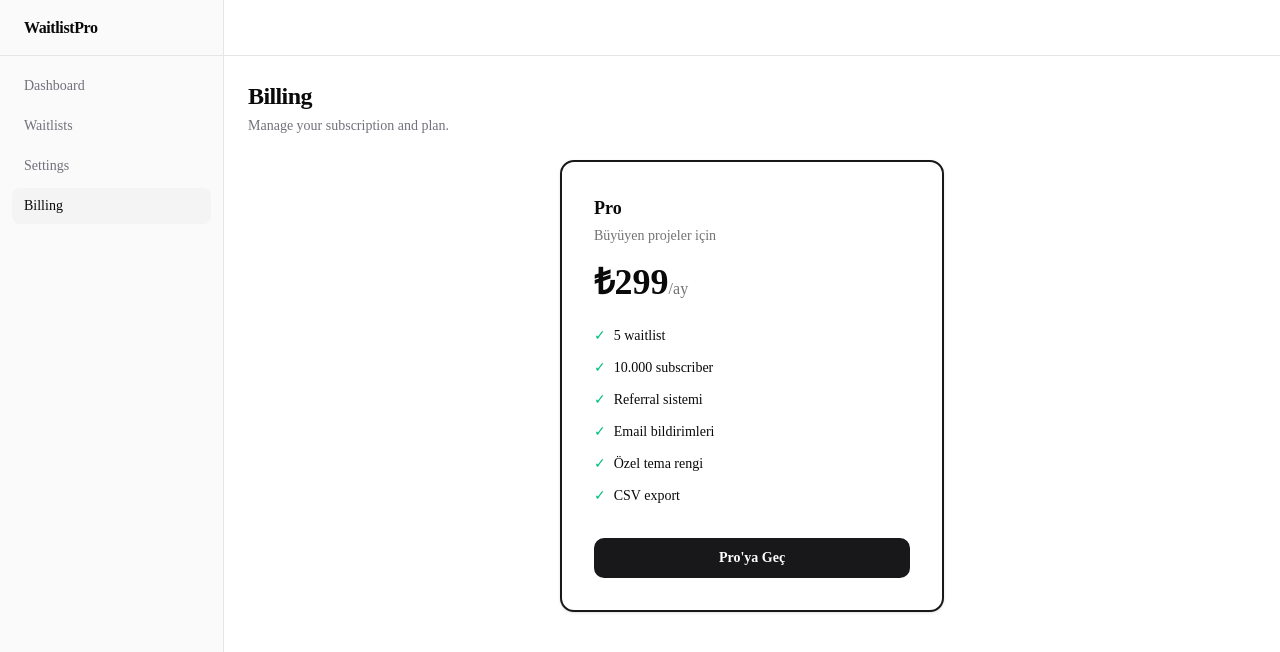
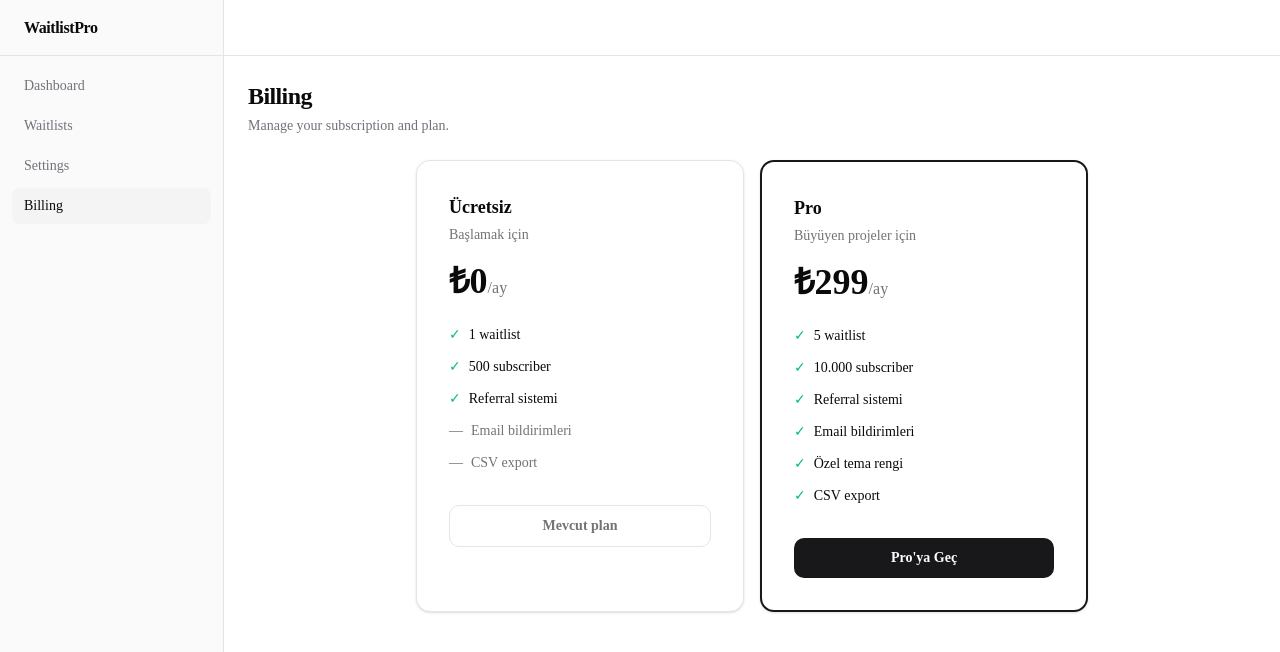
Before and after one commit to anlrcn59/waitlistpro, a Next.js app: page /settings/billing in a window 1280 px wide. Shown: the top 652 px of the page. Built offline with nearby package versions, Linux system fonts and the light colour scheme; no server answers.

Commit message:
fix: add free plan back to pricing table

```diff
--- a/src/components/billing/pricing-table.tsx
+++ b/src/components/billing/pricing-table.tsx
@@ -4,7 +4,48 @@ import { SHOPIER_PRO_URL } from "@/lib/plans";
 
 export function PricingTable() {
   return (
-    <div className="mx-auto max-w-sm">
+    <div className="mx-auto grid max-w-2xl gap-4 sm:grid-cols-2">
+      {/* Free plan */}
+      <div className="rounded-xl border bg-card p-8 shadow-sm">
+        <div className="space-y-1">
+          <h3 className="text-lg font-semibold">Ücretsiz</h3>
+          <p className="text-sm text-muted-foreground">Başlamak için</p>
+        </div>
+
+        <div className="mt-4">
+          <span className="text-4xl font-bold">₺0</span>
+          <span className="text-base font-normal text-muted-foreground">/ay</span>
+        </div>
+
+        <ul className="mt-6 space-y-3 text-sm">
+          <li className="flex items-center gap-2">
+            <span className="text-emerald-500">✓</span>
+            1 waitlist
+          </li>
+          <li className="flex items-center gap-2">
+            <span className="text-emerald-500">✓</span>
+            500 subscriber
+          </li>
+          <li className="flex items-center gap-2">
+            <span className="text-emerald-500">✓</span>
+            Referral sistemi
+          </li>
+          <li className="flex items-center gap-2 text-muted-foreground">
+            <span>—</span>
+            Email bildirimleri
+          </li>
+          <li className="flex items-center gap-2 text-muted-foreground">
+            <span>—</span>
+            CSV export
+          </li>
+        </ul>
+
+        <div className="mt-8 w-full rounded-lg border py-2.5 text-center text-sm font-semibold text-muted-foreground">
+          Mevcut plan
+        </div>
+      </div>
+
+      {/* Pro plan */}
       <div className="rounded-xl border-2 border-zinc-900 bg-card p-8 shadow-sm dark:border-zinc-100">
         {/* Plan header */}
         <div className="space-y-1">
```
